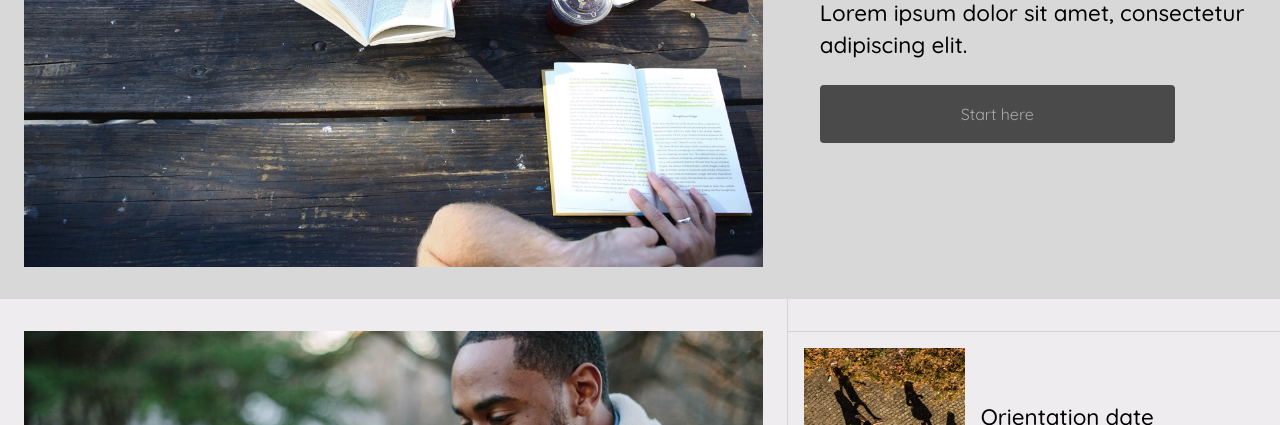
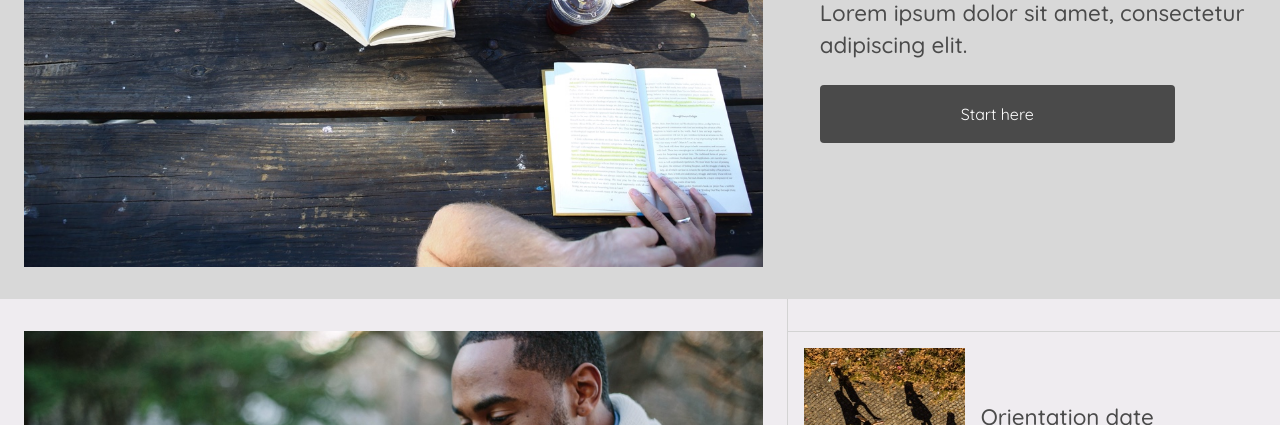
Before and after one commit to Joe2nd/colmar-academy, a plain HTML site: page Colmar Academy/index.html in a window 1280 px wide. In both pictures the pointer is over the element "Start here". Shown: the part 375-800 px from the top of the page. Drawn offline with Linux system fonts and the light colour scheme.

Commit message:
minor changes

```diff
--- a/Colmar Academy/resources/css/style.css
+++ b/Colmar Academy/resources/css/style.css
@@ -10,6 +10,7 @@
 body {
   display: block;
   margin: 0;
+  color: #4A4A4A;
 }
 
 div {
@@ -146,7 +147,7 @@
 }
 
 .button:hover, .link:hover {
-  color: #a9a9a9;
+  color: white;
 }
 
 .link {
```
